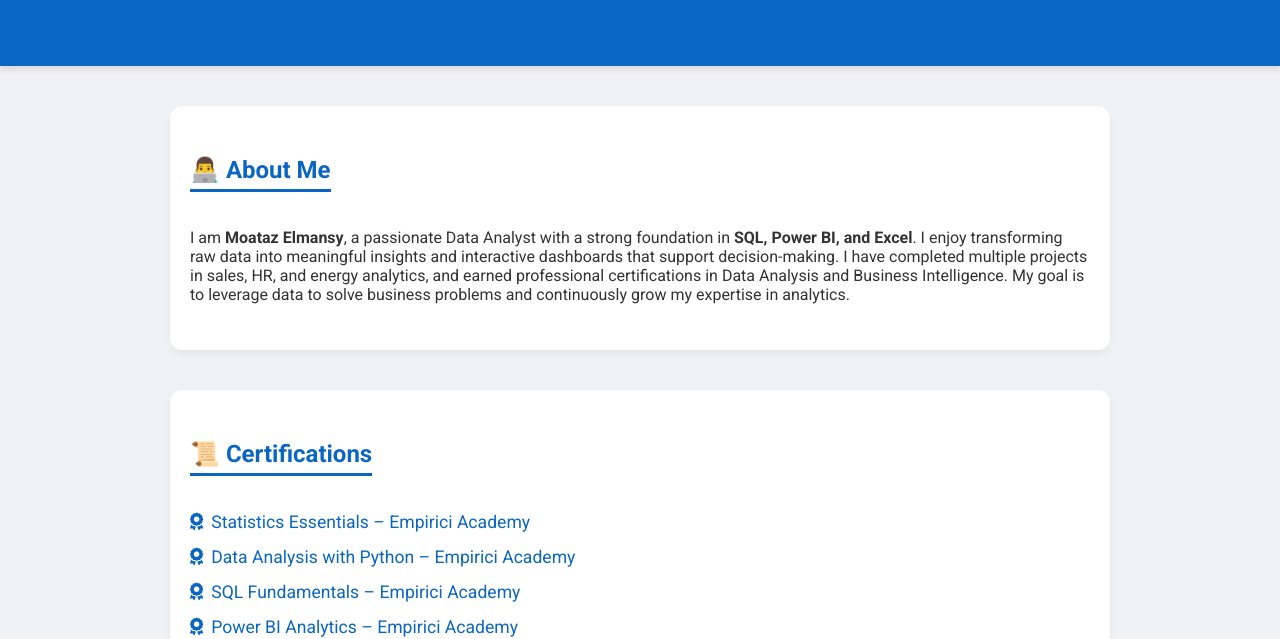
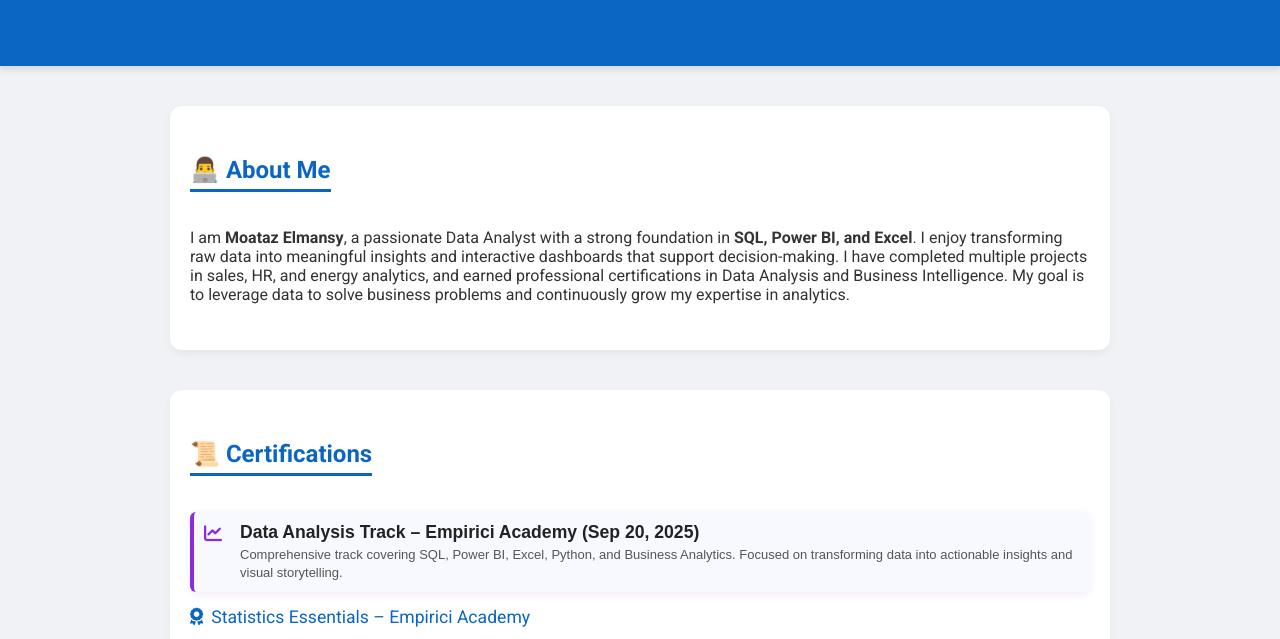
Before and after one commit to moataz-n-elmansy/moataz-n-elmansy, a plain HTML site: page index.html in a window 1280 px wide. Shown: the part 139-778 px from the top of the page. Drawn offline with Linux system fonts and the light colour scheme.

Commit message:
Refactor index.html for improved structure and styling
Updated the HTML structure and styles for the portfolio page, including new sections for certifications and skills.

```diff
--- a/index.html
+++ b/index.html
@@ -107,6 +107,53 @@
 <section>
   <h2>📜 Certifications</h2>
   <ul>
+
+      <li class="empirici">
+  <i class="fas fa-chart-line icon" aria-hidden="true"></i>
+  <div>
+    <div class="meta">Data Analysis Track – Empirici Academy (Sep 20, 2025)</div>
+    <small>
+      Comprehensive track covering SQL, Power BI, Excel, Python, and Business Analytics.
+      Focused on transforming data into actionable insights and visual storytelling.
+    </small>
+  </div>
+</li>
+
+<style>
+  .empirici {
+    display: flex;
+    gap: 10px;
+    align-items: flex-start;
+    padding: 10px;
+    border-radius: 6px;
+    background: #f8f9ff;
+    border-left: 4px solid #8a2be2;
+    font-family: Arial, sans-serif;
+    box-shadow: 0 2px 8px rgba(138,43,226,0.1);
+  }
+
+  .empirici .icon {
+    color: #8a2be2;
+    font-size: 18px;
+    margin-top: 3px;
+  }
+
+  .empirici .meta {
+    font-weight: 600;
+    color: #222;
+  }
+
+  .empirici small {
+    display: block;
+    color: #555;
+    font-size: 13px;
+    margin-top: 3px;
+    line-height: 1.4;
+  }
+</style>
+
+
+
     <li><i class="fas fa-award icon"></i><a href="https://badgr.com/public/assertions/pETAglkTQUyJaBiPp_wv6A?identity" target="_blank">Statistics Essentials – Empirici Academy</a></li>
     <li><i class="fas fa-award icon"></i><a href="https://badgr.com/public/assertions/UTUKrp_oQ7akO7psmYvLbg?identity" target="_blank">Data Analysis with Python – Empirici Academy</a></li>
     <li><i class="fas fa-award icon"></i><a href="https://badgr.com/public/assertions/RaPS_xsbSwmimHF_qbfMOQ?identity" target="_blank">SQL Fundamentals – Empirici Academy</a></li>
```
